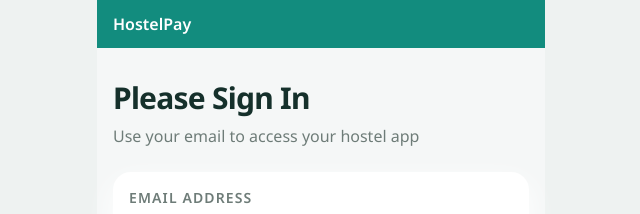
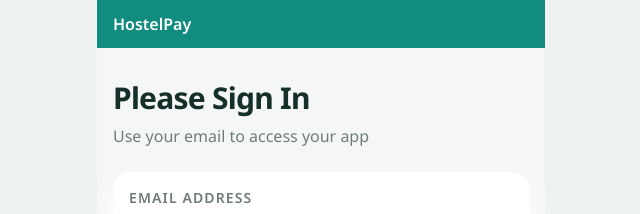
Before and after one commit to dharmaparasa/Hostel-Helper, a React (Vite) app: page /Hostel-Helper/login in a window 1280 px wide. Shown: the top 214 px of the page, without its empty margins (319-959 px from the left). Built offline with nearby package versions, Linux system fonts and the light colour scheme; no server answers.

Commit message:
message change

```diff
--- a/src/screens/LoginScreen.jsx
+++ b/src/screens/LoginScreen.jsx
@@ -48,7 +48,7 @@ export function LoginScreen() {
         <div className="screen-pad pt-6">
           <Header
             title="Please Sign In"
-            subtitle="Use your email to access your hostel app"
+            subtitle="Use your email to access your app"
           />
           <div className="panel p-4">
             <FormField
```
